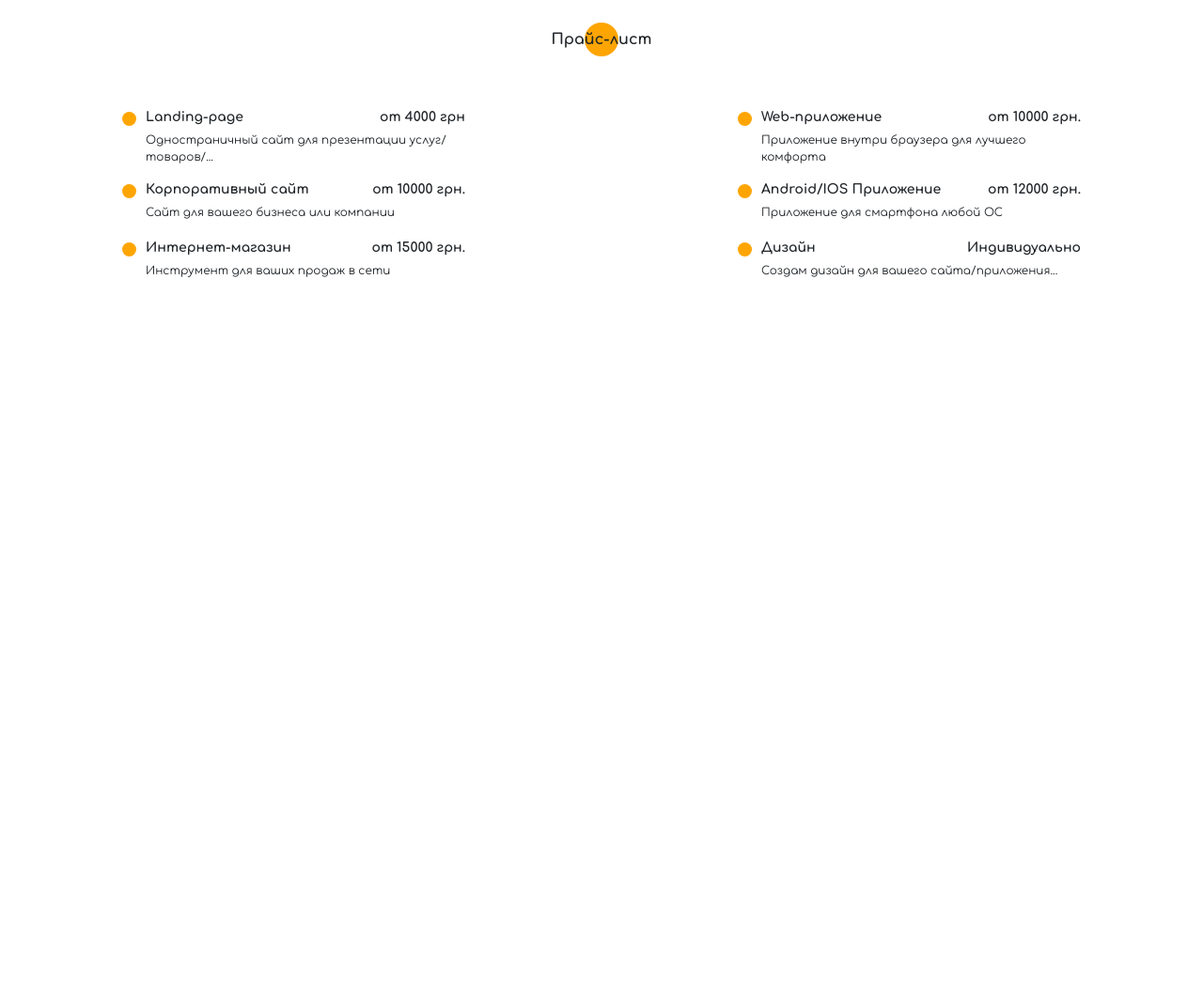
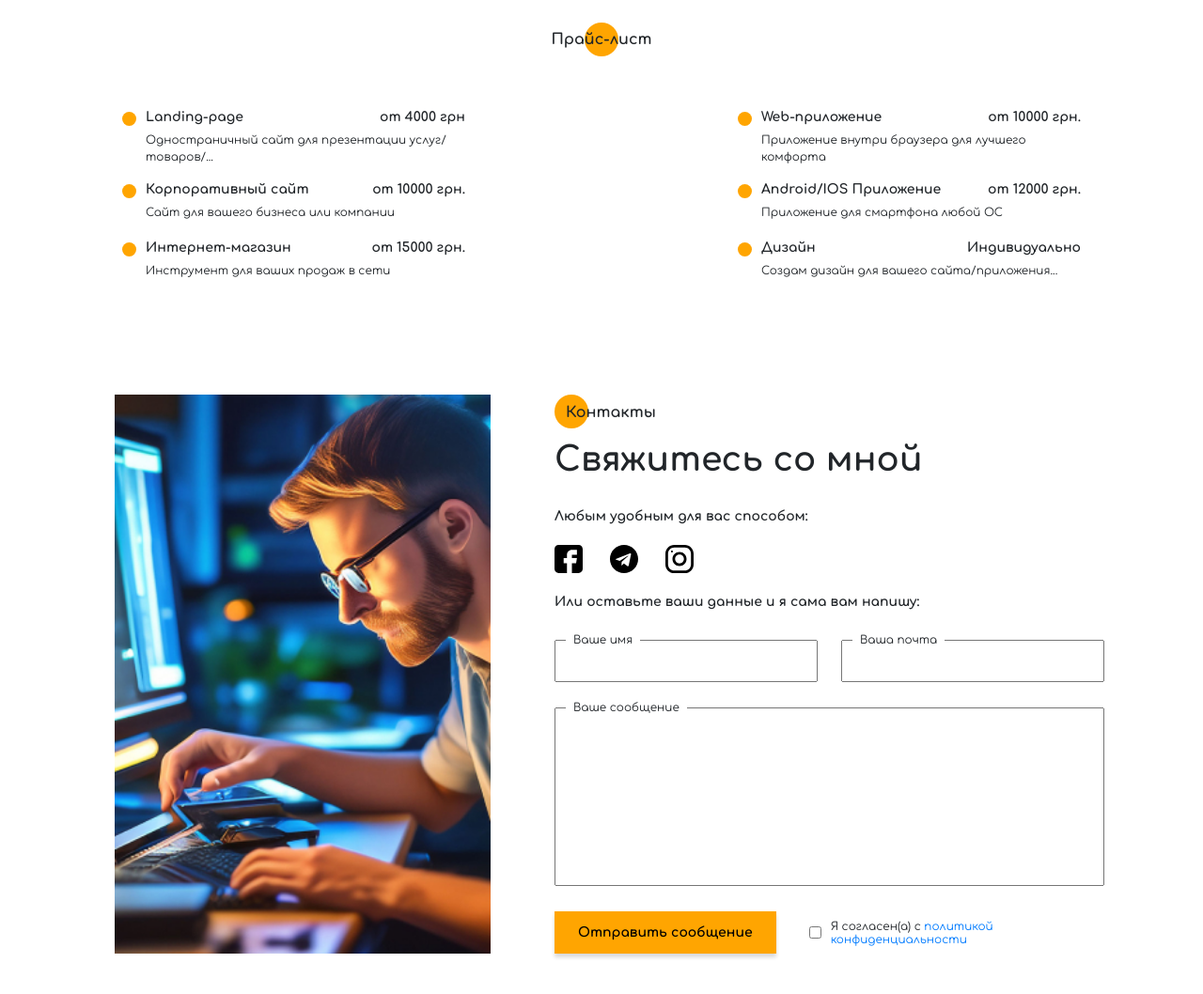
Before and after one commit to dvobabsi/Udemy_Portfolio, a plain HTML site: page src/index.html in a window 1280 px wide. Shown: the part 4379-5437 px from the top of the page at 94% size. Before the commit the page ends 4679 px from the top, so only its background shows below. Drawn offline with nearby package versions, Linux system fonts and the light colour scheme; files that its build step writes are made by us from their sources; files whose address does not match are found by name.

Commit message:
feat: add block Contacts

```diff
--- a/src/index.html
+++ b/src/index.html
@@ -453,6 +453,61 @@
             </div>
         </div>
     </section>
+    <section class="contacts">
+        <div class="container">
+            <div class="contacts__wrapper">
+                <div class="contacts__photo">
+                    <img src="img/main_photo.jpg" alt="photo">
+                </div>
+                <div class="contacts__descr">
+                    <h2 class="title contacts__title">Контакты</h2>
+                    <div class="title contacts__subtitle">Свяжитесь со мной</div>
+                    <div class="divider"></div>
+
+                    <div class="title contacts__text">
+                        Любым удобным для вас способом:
+                    </div>
+                    <div class="contacts__social">
+                        <a href="#" class="contacts__link">
+                            <img src="icons/social/facebook_straight.svg" alt="facebook">
+                        </a>
+                        <a href="#" class="contacts__link">
+                            <img src="icons/social/telegram.svg" alt="telegram">
+                        </a>
+                        <a href="#" class="contacts__link">
+                            <img src="icons/social/instagram_straight.svg" alt="instagram">
+                        </a>
+                    </div>
+                    <div class="title contacts__text">
+                        Или оставьте ваши данные и я сама вам напишу:
+                    </div>
+
+                    <form action="#" class="contacts__form">
+                        <div class="contacts__input">
+                            <input required name="name" id="name" type="text">
+                            <label for="name">Ваше имя</label>
+                        </div>
+                        <div class="contacts__input">
+                            <input required name="email" id="email" type="email">
+                            <label for="email">Ваша почта</label>
+                        </div>
+
+                        <div class="contacts__textarea">
+                            <textarea name="text" id="text"></textarea>
+                            <label for="text">Ваше сообщение</label>
+                        </div>
+                        <div class="contacts__triggers">
+                            <button class="contacts__btn btn">Отправить сообщение</button>
+                            <div class="contacts__policy">
+                                <input required type="checkbox">
+                                <span>Я согласен(а) с <a href="/policy.html">политикой конфиденциальности</a></span>
+                            </div>
+                        </div>
+                    </form>
+                </div>
+            </div>
+        </div>
+    </section>
     <script src="js/script.js"></script>
 </body>
 </html>
--- /dev/null
+++ b/src/sass/blocks/_contacts.scss
@@ -0,0 +1,106 @@
+.contacts {
+  padding: 120px 0 90px 0;
+  &__wrapper {
+      padding: 0 35px 0 52px;
+      display: grid;
+      grid-template-columns: 400px 585px;
+      justify-content: space-between;
+  }
+  &__photo {
+      img {
+          width: 100%;
+          height: 100%;
+          object-fit: cover;
+      }
+  }
+  &__descr {
+      padding-top: 6px;
+      .divider {
+          margin: 0;
+      }
+  }
+  &__title {
+      font-size: 16px;
+      line-height: 24px;
+      position: relative;
+      padding: 1px 0 0 12px;
+      @include before_circle;
+  }
+  &__subtitle {
+    font-size: 36px;
+  }
+  &__text, &__social {
+      font-size: 14px;
+      line-height: 21px;
+      margin-top: 20px;
+  }
+  &__link {
+      margin-right: 25px;
+      img {
+          max-width: 30px;
+          max-height: 30px;
+      }
+      &:hover {
+          text-decoration: none;
+      }
+  }
+  &__form {
+      margin-top: 30px;
+      display: grid;
+      grid-template: 45px 190px 45px / repeat(2, 280px);
+      justify-content: space-between;
+      row-gap: 27px;
+      label {
+          display: block;
+          position: absolute;
+          top: -9px;
+          left: 12px;
+          height: 18px;
+          padding: 0 8px;
+          background-color: #fff;
+          font-size: 12px;
+          margin-bottom: 0;
+      }
+  }
+  &__triggers {
+      grid-column: 1 / 3;
+      display: grid;
+      grid-template-columns: repeat(2, auto);
+      column-gap: 35px;
+  }
+  &__policy {
+      font-size: 12px;
+      line-height: 14px;
+      display: flex;
+      align-items: center;
+      input {
+          margin-right: 10px;
+      }
+  }
+  &__input {
+      position: relative;
+      input {
+          width: 100%;
+          height: 100%;
+          padding: 0 20px;
+          font-size: 12px;
+      }
+  }
+  &__textarea {
+      position: relative;
+      grid-column: 1 / 3;
+      textarea {
+          width: 100%;
+          height: 100%;
+          resize: none;
+          padding: 20px;
+          font-size: 12px;
+      }
+  }
+  &__btn {
+      border: none;
+      font-weight: bold;
+      font-size: 14px;
+      line-height: 21px;
+  }
+}
--- a/src/sass/style.scss
+++ b/src/sass/style.scss
@@ -23,6 +23,7 @@
 @import 'blocks/skills';
 @import 'blocks/portfolio';
 @import 'blocks/price';
+@import 'blocks/contacts';
 
 
 @import 'blocks/sidepanel';
```
Also changed, not shown: dist/index.html (+1 -1 lines), dist/css/style.min.css, dist/icons/social/facebook_straight.svg (added), dist/icons/social/instagram_straight.svg (added), src/icons/social/facebook_straight.svg (added), src/icons/social/instagram_straight.svg (added).
